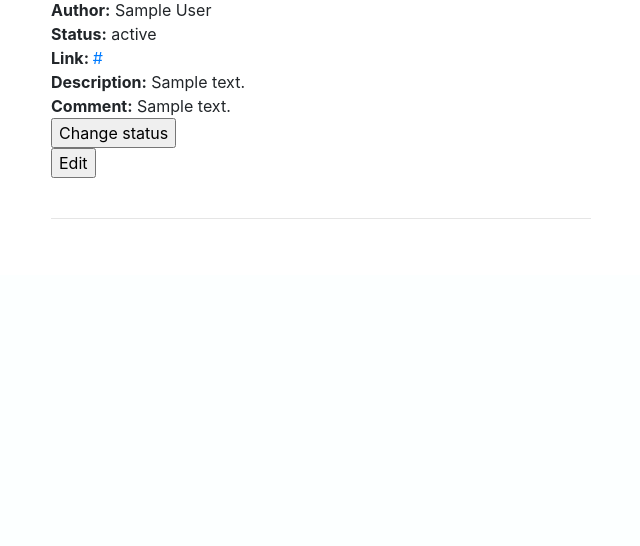
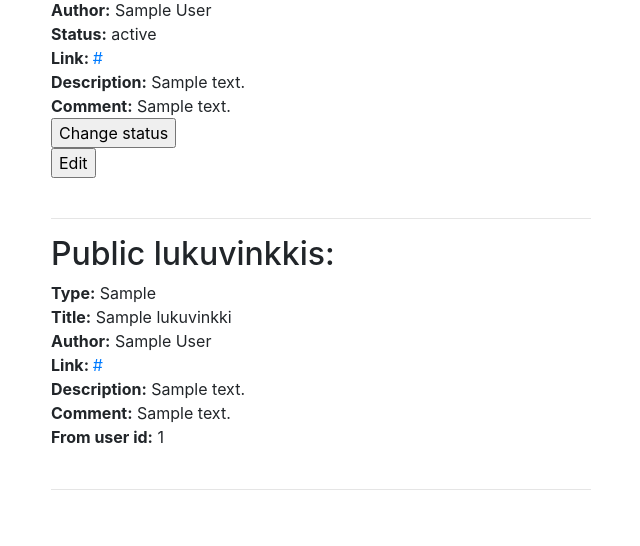
Before and after one commit to sangsami/ohtuminiproject, a Flask app: template src/templates/searchresult.html in a window 1280 px wide. Shown: the part 1305-1851 px from the top of the page, without its empty margins (319-959 px from the left). Before the commit the page ends 1524 px from the top, so only its background shows below. Run offline with Flask 2, Linux system fonts and the light colour scheme; the template is opened without the code that fills it: most values are stand-ins (such as "Sample title", 1, 10 or a date in 2020); some libraries are stand-ins or nearby versions.

Commit message:
search result public

```diff
--- a/src/templates/searchresult.html
+++ b/src/templates/searchresult.html
@@ -169,5 +169,35 @@ Lukuvinkki-search result
         <hr>
 {% endif %}
 
+{% if publics %}
+    <h2>Public lukuvinkkis: </h2>
+    {% for lukuvinkki in publics %}
+        <b>Type:</b> {{ lukuvinkki.lukuvinkki_type }}<br>
+        <b>Title:</b> {{ lukuvinkki.title }}<br>
+
+        {% if lukuvinkki.author %}
+            <b>Author:</b> {{ lukuvinkki.author }}<br>
+        {% endif %}
+
+        {% if lukuvinkki.link %}
+                <b>Link: </b>
+                <a href="{{ lukuvinkki.link }}">{{ lukuvinkki.link }}</a><br>
+        {% endif %}
+
+        {% if lukuvinkki.descript %}
+            <b>Description:</b> {{ lukuvinkki.descript }}<br>
+        {% endif %}
+
+        {% if lukuvinkki.comment %}
+            <b>Comment:</b> {{ lukuvinkki.comment }}<br>
+        {% endif %}
+
+        <b>From user id:</b> {{ lukuvinkki.user_id }}<br>
+
+        <br>
+        {% endfor %}
+        <hr>
+{% endif %}
+
 
 {% endblock %}
```
